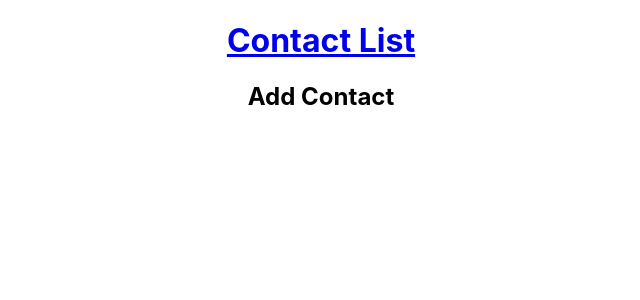
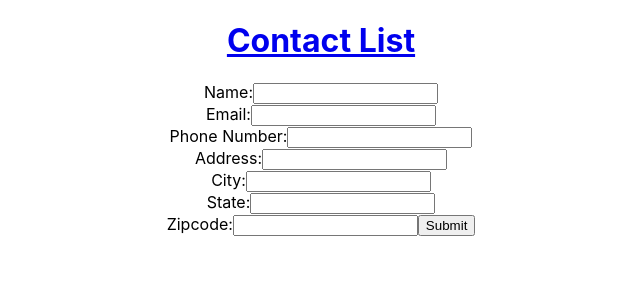
Before and after one commit to Jowest015/Contact-app, a React (Create React App) app: page /add in a window 1280 px wide. Shown: the top 300 px of the page, without its empty margins (319-959 px from the left). Built offline with nearby package versions, Linux system fonts and the light colour scheme.

Commit message:
setup add contact form

```diff
--- a/package.json
+++ b/package.json
@@ -37,5 +37,6 @@
       "last 1 firefox version",
       "last 1 safari version"
     ]
-  }
+  },
+  "devDependencies": {}
 }
--- a/src/App.jsx
+++ b/src/App.jsx
@@ -4,9 +4,8 @@ import { Provider } from 'react-redux';
 
 
 import ContactList from './contactpg';
-import AddContact from './add-contact';
+import AddContactForm from './add-contact';
 import store from './store';
-
 
 
 function App() {
@@ -19,7 +18,7 @@ function App() {
           </header>
           <Switch>
             <Route exact path='/' component={ContactList} />
-            <Route path="/add" component={AddContact} />
+            <Route path="/add" component={AddContactForm} />
             <Route component={NoMatch} />
           </Switch>
         </div>
--- a/src/add-contact.jsx
+++ b/src/add-contact.jsx
@@ -1,9 +1,118 @@
 import react from "react";
 
-class AddContact extends (react.Component) {
+class AddContactForm extends (react.Component) {
+  constructor(props) {
+    super(props);
+    this.state = {
+      name: '',
+      email: '',
+      phone: '',
+      address: '',
+      city: '',
+      state: '',
+      zipcode: ''
+    };
+
+    this.handleInputChange = this.handleInputChange.bind(this);
+    this.handleSubmit = this.handleSubmit.bind(this);
+  }
+
+  handleInputChange(event) {
+    const target = event.target;
+    const value = target.value;
+    const name = target.name;
+    const email = target.email;
+    const phone = target.phone;
+    const address = target.address;
+    const city= target.city;
+    const state= target.state;
+    const zipcode= target.zipcode;
+
+    this.setState({
+      [name]: value,
+      [email]: value,
+      [phone]: value,
+      [address]: value,
+      [city]: value,
+      [state]: value,
+      [zipcode]: value
+    });
+  }
+
+  handleSubmit(event) {
+    alert('New contact was submitted: ' + this.state.value);
+    event.preventDefault();
+  }
+
   render() {
-    return <h2>Add Contact</h2>;
+    return (
+      <form>
+        <label>
+          Name:
+          <input
+            name="name"
+            type="text"
+            value={this.state.name}
+            onChange={this.handleInputChange} />
+        </label>
+        <br />
+        <label>
+          Email:
+          <input
+            name="email"
+            type="text"
+            value={this.state.email}
+            onChange={this.handleInputChange} />
+        </label>
+        <br />
+        <label>
+          Phone Number:
+          <input
+            name="phone"
+            type="text"
+            value={this.state.phone}
+            onChange={this.handleInputChange} />
+        </label>
+        <br />
+        <label>
+          Address:
+          <input
+            name="address"
+            type="text"
+            value={this.state.address}
+            onChange={this.handleInputChange} />
+        </label>
+        <br />
+        <label>
+          City:
+          <input
+            name="city"
+            type="text"
+            value={this.state.city}
+            onChange={this.handleInputChange} />
+        </label>
+        <br />
+        <label>
+          State:
+          <input
+            name="state"
+            type="text"
+            value={this.state.state}
+            onChange={this.handleInputChange} />
+        </label>
+        <br />
+        <label>
+          Zipcode:
+          <input
+            name="zipcode"
+            type="text"
+            value={this.state.zipcode}
+            onChange={this.handleInputChange} />
+        </label>
+        <input type="submit" value="Submit" />
+      </form>
+    );
   }
 }
 
-export default AddContact;
+export default AddContactForm;
--- a/src/reducer.js
+++ b/src/reducer.js
@@ -8,8 +8,11 @@ function clist_red (state, action) {
   if (state === undefined) {
     return initialState;
   }
+  console.log(action);
 
   return state;
-};
+}
+
+
 
 export default clist_red;
--- a/src/store.js
+++ b/src/store.js
@@ -2,6 +2,6 @@ import { createStore } from 'redux';
 
 import clist_red from './reducer';
 
-var store = createStore(clist_red);
+const store = createStore(clist_red);
 
 export default store;
```
